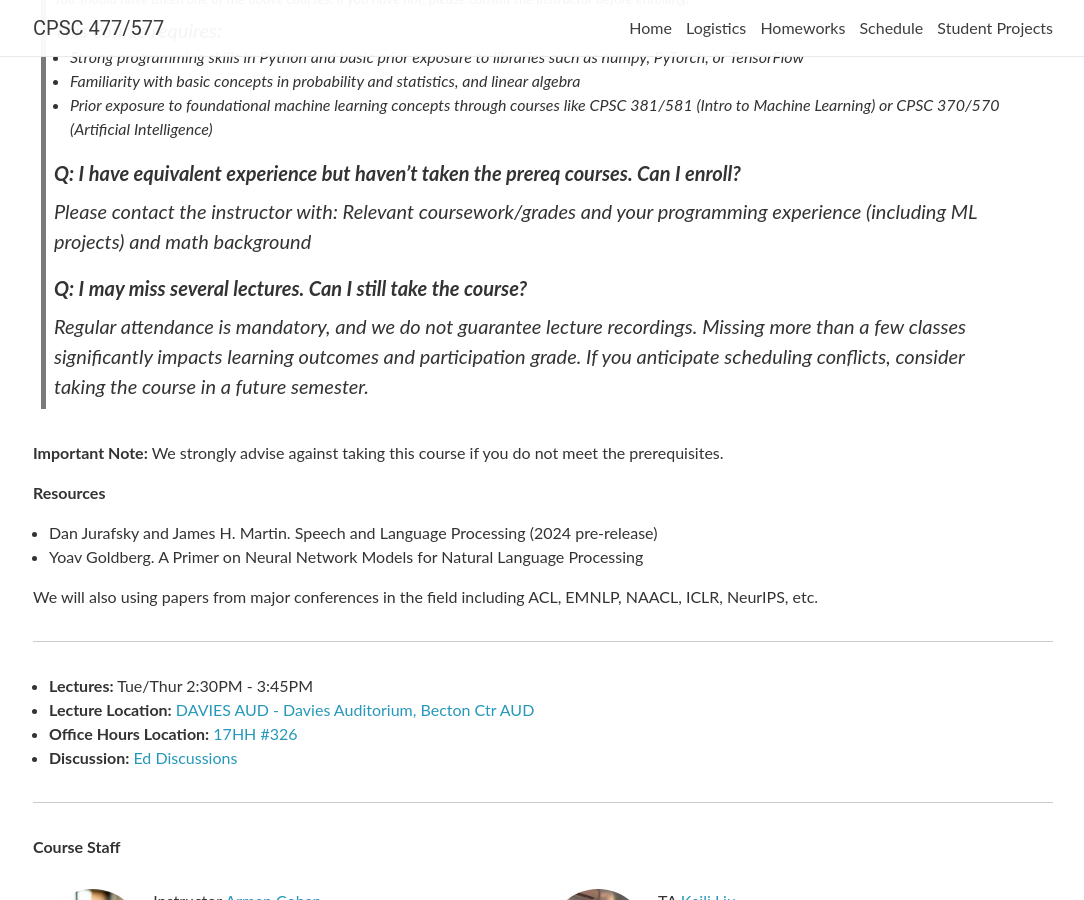
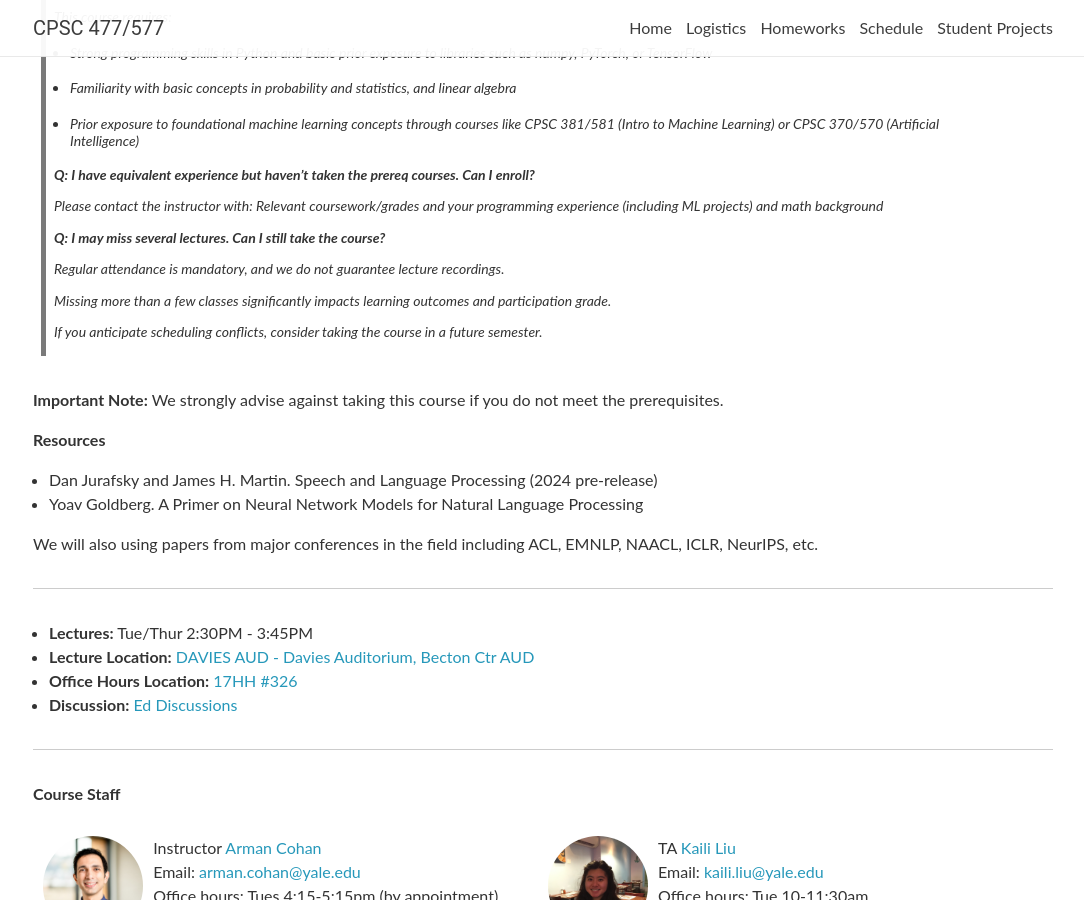
Before and after one commit to yale-nlp/cpsc477, a Jekyll site: the page built from _pages/about.md, in a window 1280 px wide and 900 px high, scrolled down 712 px. Shown: the whole window, without its empty margins (97-1181 px from the left). Built offline with Jekyll 4.4.1, drawn with Linux system fonts in a browser that asks for light colours; nearby versions of some CDN libraries; comment, search, counter and statistics services are not loaded.

```diff
--- a/_pages/about.md
+++ b/_pages/about.md
@@ -20,24 +20,24 @@ Intro to ML or Intro to AI are required.
 
 **FAQ:**
 
-> #### **Q: Can I take this course?**
+> ##### **Q: Can I take this course?**
 >
 > ##### You should have taken one of the above courses. If you have not, please consult the instructor before enrolling.
 >
-> This course requires:
->    - Strong programming skills in Python and basic prior exposure to libraries such as numpy, PyTorch, or TensorFlow
->    - Familiarity with basic concepts in probability and statistics, and linear algebra
->    - Prior exposure to foundational machine learning concepts through courses like CPSC 381/581 (Intro to Machine Learning) or CPSC 370/570 (Artificial Intelligence)
+> ##### This course requires:
+>    - ##### Strong programming skills in Python and basic prior exposure to libraries such as numpy, PyTorch, or TensorFlow
+>    - ##### Familiarity with basic concepts in probability and statistics, and linear algebra
+>    - ##### Prior exposure to foundational machine learning concepts through courses like CPSC 381/581 (Intro to Machine Learning) or CPSC 370/570 (Artificial Intelligence)
 >
-#### **Q: I have equivalent experience but haven't taken the prereq courses. Can I enroll?**
+> ##### **Q: I have equivalent experience but haven't taken the prereq courses. Can I enroll?**
 >
-> Please contact the instructor with: Relevant coursework/grades and your programming experience (including ML projects) and math background
+> ##### Please contact the instructor with: Relevant coursework/grades and your programming experience (including ML projects) and math background
 >
-#### **Q: I may miss several lectures. Can I still take the course?**
+> ##### **Q: I may miss several lectures. Can I still take the course?**
 >
-> Regular attendance is mandatory, and we do not guarantee lecture recordings.
-> Missing more than a few classes significantly impacts learning outcomes and participation grade.
-> If you anticipate scheduling conflicts, consider taking the course in a future semester.
+> ##### Regular attendance is mandatory, and we do not guarantee lecture recordings.
+> ##### Missing more than a few classes significantly impacts learning outcomes and participation grade.
+> ##### If you anticipate scheduling conflicts, consider taking the course in a future semester.
 
 **Important Note:** We strongly advise against taking this course if you do not meet the prerequisites.
 
```
